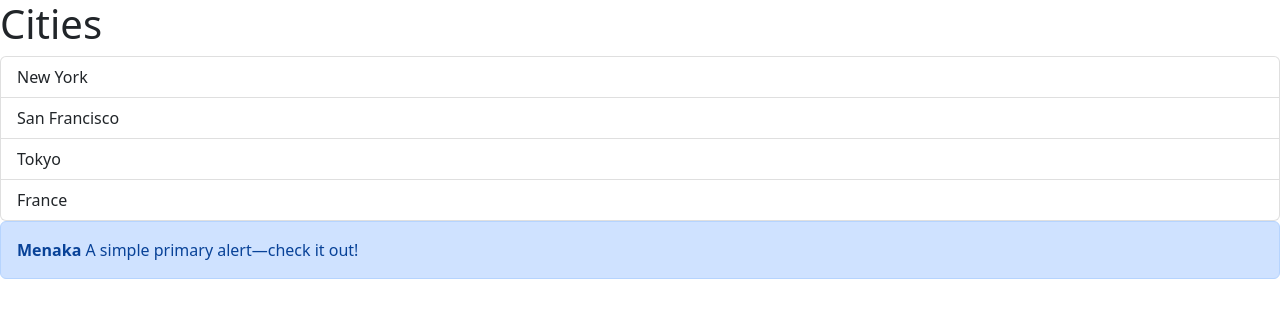
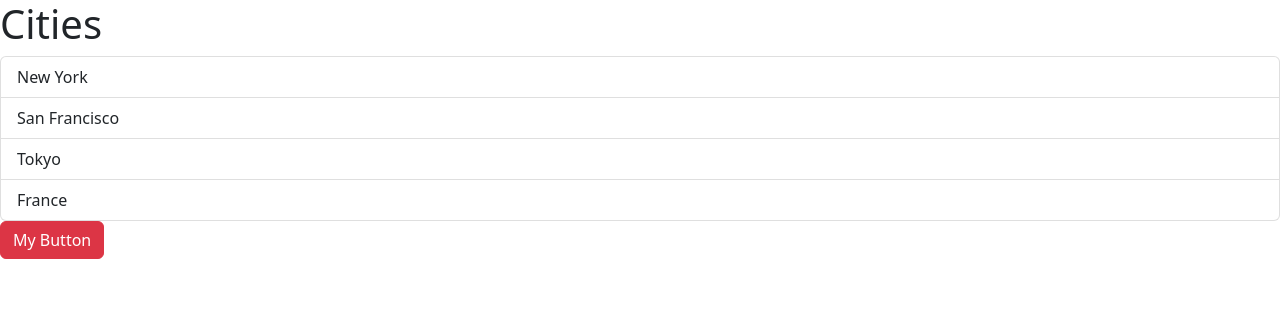
Before and after one commit to menaka-siri/react-game-app, a React (Vite) app: page / in a window 1280 px wide. Shown: the top 318 px of the page. Built offline with nearby package versions, Linux system fonts and the light colour scheme.

Commit message:
adding alert

```diff
--- a/src/App.tsx
+++ b/src/App.tsx
@@ -1,41 +1,7 @@
-/*
-import { useState } from 'react'
-import reactLogo from './assets/react.svg'
-import viteLogo from '/vite.svg'
-import './App.css'
-
-function App() {
-  const [count, setCount] = useState(0)
-
-  return (
-    <>
-      <div>
-        <a href="https://vitejs.dev" target="_blank">
-          <img src={viteLogo} className="logo" alt="Vite logo" />
-        </a>
-        <a href="https://react.dev" target="_blank">
-          <img src={reactLogo} className="logo react" alt="React logo" />
-        </a>
-      </div>
-      <h1>Vite + React</h1>
-      <div className="card">
-        <button onClick={() => setCount((count) => count + 1)}>
-          count is {count}
-        </button>
-        <p>
-          Edit <code>src/App.tsx</code> and save to test HMR
-        </p>
-      </div>
-      <p className="read-the-docs">
-        Click on the Vite and React logos to learn more
-      </p>
-    </>
-  )
-}
-*/
-
 import ListGroup from "./components/ListGroup";
 import Alert from "./components/Alert";
+import Button from "./components/Button";
+import { useState } from "react";
 
 function App() {
   let items = ["New York", "San Francisco", "Tokyo", "France"];
@@ -44,6 +10,8 @@
     console.log(item);
   };
 
+  const [alertVisible, setAlertVisibility] = useState(false)
+
   return (
     <div>
       <ListGroup
@@ -51,7 +19,8 @@
         heading="Cities"
         onSelectItem={handleSelectItem}
       ></ListGroup>
-      <Alert> <b>Menaka</b> </Alert>
+      {alertVisible && <Alert onClose={() => setAlertVisibility(false)} >My Alert</Alert>}
+      <Button color="danger" onClick={ () => setAlertVisibility(true)}> My Button</Button>
     </div>
   );
 }
--- a/src/components/Alert.tsx
+++ b/src/components/Alert.tsx
@@ -2,12 +2,14 @@
 
 interface Props {
     children: ReactNode;
+    onClose: () => void;
 }
 
-const Alert = ({ children} : Props) => {
+const Alert = ({ children, onClose} : Props) => {
   return (
-    <div className="alert alert-primary" role="alert">
-      {children} A simple primary alert—check it out!
+    <div className="alert alert-primary alert-dismissible fade show" role="alert">
+      {children}
+      <button type="button" className="btn-close" onClick={onClose} data-bs-dismiss="alert" aria-label="Close"></button>
     </div>
   );
 };
--- /dev/null
+++ b/src/components/Button.tsx
@@ -0,0 +1,17 @@
+import React from "react";
+
+interface Props {
+  children: string;
+  color?: 'primary' | 'danger';
+  onClick: () => void;
+}
+
+const Button = ({ children, onClick, color = 'primary' }: Props) => {
+  return (
+    <button className={ 'btn btn-' + color} onClick={onClick}>
+      {children}
+    </button>
+  );
+};
+
+export default Button;
```
